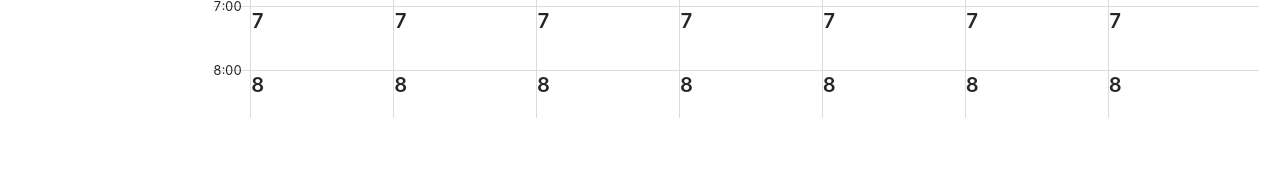
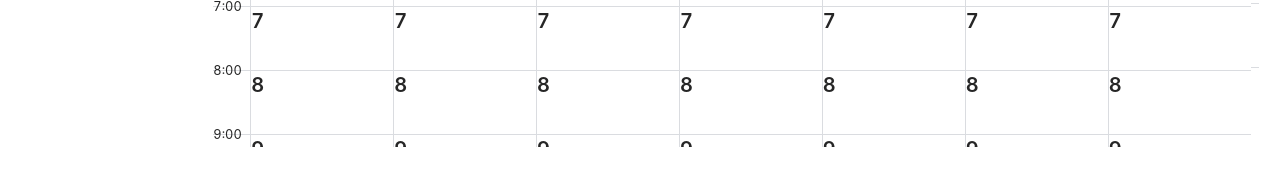
Before and after one commit to mindwebs/calendar-ts, a React (Create React App) app: page / in a window 1280 px wide. Shown: the part 612-797 px from the top of the page. Built offline with nearby package versions, Linux system fonts and the light colour scheme.

Commit message:
Update timeBlocks

```diff
--- a/src/components/Day/Day.css
+++ b/src/components/Day/Day.css
@@ -10,7 +10,7 @@
 }
 .dateDiv {
   text-align: center;
-  margin: 0 0 1.5rem !important;
+  margin: 0 0 1.3rem !important;
 }
 .date {
   font-weight: 500;
@@ -28,12 +28,10 @@
   border-bottom: none;
   border-right: none;
 }
-/* ::-webkit-scrollbar {
-  display: none;
-} */
 .alltimesForEachDate {
   position: relative;
-  height: 70vh !important;
+  height: 74vh !important;
+  padding-top: 0.2rem;
 }
 
 .alltimesForEachDate::-webkit-scrollbar {
--- a/src/components/Day/index.tsx
+++ b/src/components/Day/index.tsx
@@ -94,7 +94,12 @@ export default function Day({
             {timeArr.map((oneTime: number) => {
               return (
                 <p
-                  style={{ margin: "0", borderLeft: "none", height: "4rem" }}
+                  style={{
+                    margin: "0",
+                    borderLeft: "none",
+                    height: "4rem",
+                    zIndex: "1",
+                  }}
                   className="timeBlocks"
                 >
                   <span className="calendar_timeHeadings">{oneTime}:00</span>
```
